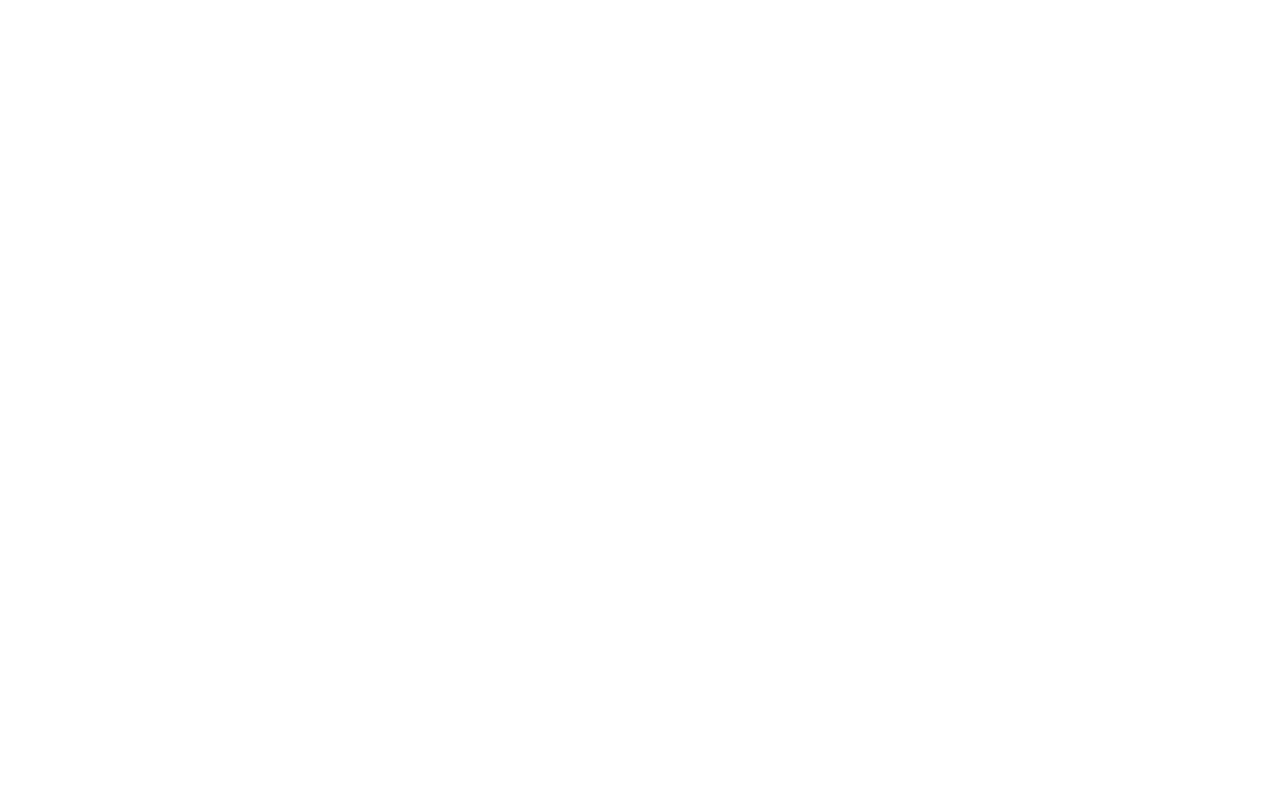
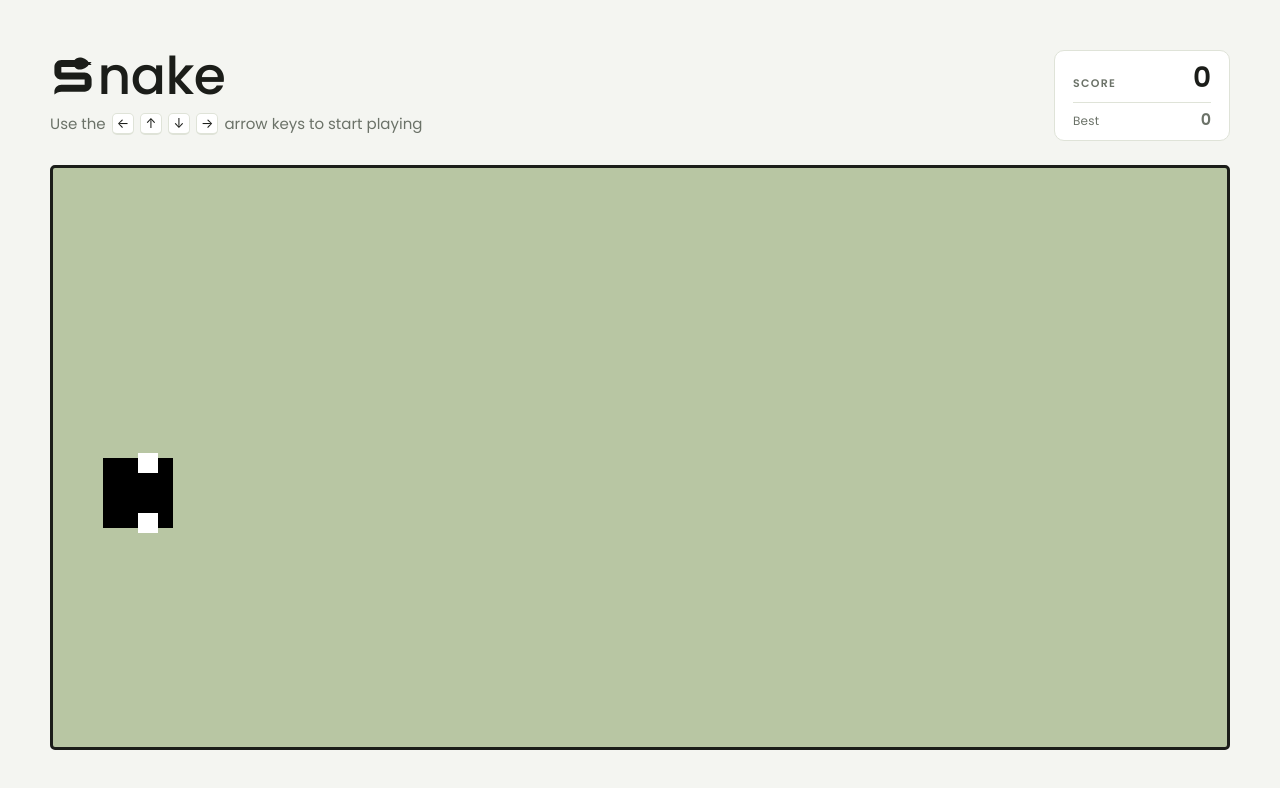
Before and after one commit to anxaljk-sandbox/web-snake-game, a website built with Vite: page index.html in a window 1280 px wide. Built offline with nearby package versions, Linux system fonts and the light colour scheme.

Commit message:
feat: implement snake head that moves when arrow keys are pressed

```diff
--- a/index.html
+++ b/index.html
@@ -1,13 +1,43 @@
 <!doctype html>
 <html lang="en">
 <head>
-    <meta charset="UTF-8"/>
-    <link rel="icon" type="image/svg+xml" href="/favicon.svg"/>
+    <meta charset="UTF-8" />
+    <meta name="viewport" content="width=device-width, initial-scale=1.0" />
+    <link rel="icon" type="image/svg+xml" href="/favicon.svg" />
+    <link rel="preconnect" href="https://fonts.googleapis.com" />
+    <link rel="preconnect" href="https://fonts.gstatic.com" crossorigin />
+    <link rel="stylesheet" href="https://fonts.googleapis.com/css2?family=Poppins:wght@400;500;600&display=swap" />
     <link rel="stylesheet" type="text/css" href="/src/style.css" />
-    <meta name="viewport" content="width=device-width, initial-scale=1.0"/>
-    <title>web-snake-game</title>
+    <script type="module" src="src/main.ts" defer></script>
+    <title>Snake Game</title>
 </head>
 <body>
-    <script type="module" src="src/main.ts"></script>
+    <header class="app-header">
+        <div class="app-header__intro">
+            <h1 class="title" aria-label="Snake">
+                <span class="title__glyph" aria-hidden="true"></span><span aria-hidden="true">nake</span>
+            </h1>
+            <p class="hint">
+                Use the
+                <kbd class="key">&larr;</kbd><kbd class="key">&uarr;</kbd><kbd class="key">&darr;</kbd><kbd class="key">&rarr;</kbd>
+                arrow keys to start playing
+            </p>
+        </div>
+
+        <div class="score-panel">
+            <div class="score-panel__row">
+                <span class="score-panel__label">Score</span>
+                <span class="score-panel__value" id="score-value">0</span>
+            </div>
+            <div class="score-panel__row score-panel__row--sub">
+                <span class="score-panel__label score-panel__label--sub">Best</span>
+                <span class="score-panel__value score-panel__value--sub" id="high-score-value">0</span>
+            </div>
+        </div>
+    </header>
+
+    <main class="game-area">
+        <canvas id="game-canvas"></canvas>
+    </main>
 </body>
 </html>
--- /dev/null
+++ b/src/controller/SnakeGameController.ts
@@ -0,0 +1,90 @@
+import { Direction } from '../model/Direction';
+import { Snake } from '../model/Snake.ts';
+import type { CanvasView } from '../view/CanvasView.ts';
+
+export class SnakeGameController {
+  static readonly #SNAKE_SPEED = 3;
+  static readonly #KEY_TO_DIRECTION: Record<string, Direction> = {
+    ArrowUp: Direction.Up,
+    ArrowDown: Direction.Down,
+    ArrowLeft: Direction.Left,
+    ArrowRight: Direction.Right,
+  };
+  static readonly #OPPOSITE_DIRECTION: Record<Direction, Direction> = {
+    [Direction.Up]: Direction.Down,
+    [Direction.Down]: Direction.Up,
+    [Direction.Left]: Direction.Right,
+    [Direction.Right]: Direction.Left,
+  };
+
+  #canvasView: CanvasView;
+  #snake: Snake;
+  #isMoving = false;
+  #currentDirection = Direction.Right;
+
+  constructor(canvasView: CanvasView, xStartingPoint: number, yStartingPoint: number) {
+    this.#canvasView = canvasView;
+    this.#snake = new Snake(xStartingPoint, yStartingPoint);
+
+    this.#createSnake();
+  }
+
+  play() {
+    this.#canvasView.clearRectangle();
+
+    this.#createSnake();
+
+    if (this.#isMoving) {
+      this.#moveSnake();
+    }
+
+    // passing this.play() would invoke it immediately and pass its void return value
+    // requestAnimationFrame, however, needs a function reference, not a call
+    window.requestAnimationFrame(() => this.play());
+  }
+
+  handleKeyDown(event: KeyboardEvent) {
+    const newDirection = SnakeGameController.#KEY_TO_DIRECTION[event.key];
+
+    if (newDirection === undefined || newDirection === SnakeGameController.#OPPOSITE_DIRECTION[this.#currentDirection]) {
+      return;
+    }
+
+    this.#currentDirection = newDirection;
+    this.#isMoving = true;
+  }
+
+  #createSnake() {
+    for (let tile of this.#snake.body) {
+      this.#canvasView.drawRectangle('black', tile);
+    }
+    for (let eye of this.#snake.getSnakeEyes(this.#currentDirection)) {
+      this.#canvasView.drawRectangle('white', eye);
+    }
+  }
+
+  #moveSnake() {
+    switch (this.#currentDirection) {
+      case Direction.Up:
+        for (let bodyPart of this.#snake.body) {
+          bodyPart.yPosition -= SnakeGameController.#SNAKE_SPEED;
+        }
+        break;
+      case Direction.Down:
+        for (let bodyPart of this.#snake.body) {
+          bodyPart.yPosition += SnakeGameController.#SNAKE_SPEED;
+        }
+        break;
+      case Direction.Left:
+        for (let bodyPart of this.#snake.body) {
+          bodyPart.xPosition -= SnakeGameController.#SNAKE_SPEED;
+        }
+        break;
+      case Direction.Right:
+        for (let bodyPart of this.#snake.body) {
+          bodyPart.xPosition += SnakeGameController.#SNAKE_SPEED;
+        }
+        break;
+    }
+  }
+}
--- a/src/main.ts
+++ b/src/main.ts
@@ -0,0 +1,24 @@
+import { SnakeGameController } from './controller/SnakeGameController.ts';
+import { CanvasView } from './view/CanvasView.ts';
+
+const gameCanvas = document.getElementById('game-canvas')! as HTMLCanvasElement;
+const canvasView = new CanvasView(gameCanvas);
+let snakeGameController: SnakeGameController;
+
+function main() {
+  canvasView.resizeCanvas();
+
+  snakeGameController = new SnakeGameController(canvasView, 50, gameCanvas.height / 2);
+  snakeGameController.play();
+}
+
+// giving the bare reference to canvasView.resizeCanvas would grab the function itself and detach it from CanvasView, so this becomes undefined
+window.addEventListener('resize', () => {
+  canvasView.resizeCanvas();
+});
+
+document.addEventListener('keydown', (event) => {
+  snakeGameController.handleKeyDown(event);
+});
+
+main();
--- /dev/null
+++ b/src/model/Direction.ts
@@ -0,0 +1,6 @@
+export enum Direction {
+  Up,
+  Down,
+  Left,
+  Right,
+}
--- /dev/null
+++ b/src/model/Snake.ts
@@ -0,0 +1,38 @@
+import { Direction } from './Direction.ts';
+import { Tile } from './Tile.ts';
+
+export class Snake {
+  static readonly #SNAKE_EYE_SIZE = 20;
+  static readonly #EYE_OFFSETS = {
+    [Direction.Up]: [{ deltaX: -5, deltaY: 15 }, { deltaX: 55, deltaY: 15 }],
+    [Direction.Down]: [{ deltaX: -5, deltaY: 35 }, { deltaX: 55, deltaY: 35 }],
+    [Direction.Left]: [{ deltaX: 15, deltaY: 55 }, { deltaX: 15, deltaY: -5 }],
+    [Direction.Right]: [{ deltaX: 35, deltaY: 55 }, { deltaX: 35, deltaY: -5 }],
+  };
+
+  readonly #body: Array<Tile>;
+
+  constructor(xStartingPoint: number, yStartingPoint: number) {
+    this.#body = [new Tile(xStartingPoint, yStartingPoint)];
+  }
+
+  get body() {
+    return this.#body;
+  }
+
+  getSnakeEyes(currentDirection: Direction) {
+    let snakeEyes: Array<Tile> = [];
+
+    for (let i = 0; i <= 1; i++) {
+      snakeEyes.push(new Tile(this.#body[0].xPosition, this.#body[0].yPosition, Snake.#SNAKE_EYE_SIZE, Snake.#SNAKE_EYE_SIZE));
+    }
+
+    const offsets = Snake.#EYE_OFFSETS[currentDirection];
+    snakeEyes.forEach((eye, i) => {
+      eye.xPosition += offsets[i].deltaX;
+      eye.yPosition += offsets[i].deltaY;
+    });
+
+    return snakeEyes;
+  }
+}
--- /dev/null
+++ b/src/model/Tile.ts
@@ -0,0 +1,40 @@
+export class Tile {
+  static readonly #DEFAULT_TILE_SIZE = 70;
+
+  readonly #width: number;
+  readonly #height: number;
+
+  #xPosition: number;
+  #yPosition: number;
+
+  constructor(xPosition: number, yPosition: number, width?: number, height?: number) {
+    this.#xPosition = xPosition;
+    this.#yPosition = yPosition;
+    this.#width = width ?? Tile.#DEFAULT_TILE_SIZE;
+    this.#height = height ?? Tile.#DEFAULT_TILE_SIZE;
+  }
+
+  get xPosition() {
+    return this.#xPosition;
+  }
+
+  set xPosition(value: number) {
+    this.#xPosition = value;
+  }
+
+  get yPosition() {
+    return this.#yPosition;
+  }
+
+  set yPosition(value: number) {
+    this.#yPosition = value;
+  }
+
+  get width() {
+    return this.#width;
+  }
+
+  get height() {
+    return this.#height;
+  }
+}
--- a/src/style.css
+++ b/src/style.css
@@ -0,0 +1,151 @@
+:root {
+  --color-bg: #f4f5f1;
+  --color-ink: #1b1d19;
+  --color-muted: #6b7268;
+  --color-line: #dfe3d8;
+  --color-panel: #ffffff;
+  --color-screen: #b8c6a3;
+
+  --font-sans: "Poppins", system-ui, -apple-system, "Segoe UI", Roboto, Helvetica, Arial, sans-serif;
+
+  --space-page: clamp(20px, 4vw, 50px);
+  --radius-screen: 5px;
+  --radius-panel: 10px;
+}
+
+*,
+*::before,
+*::after {
+  box-sizing: border-box;
+}
+
+body {
+  margin: 0;
+  padding: var(--space-page);
+  height: 100dvh;
+  display: flex;
+  flex-direction: column;
+  gap: clamp(20px, 3vh, 32px);
+  background: var(--color-bg);
+  color: var(--color-ink);
+  font-family: var(--font-sans), sans-serif;
+  -webkit-font-smoothing: antialiased;
+}
+
+.app-header {
+  display: flex;
+  align-items: flex-start;
+  justify-content: space-between;
+  gap: 24px;
+  flex-wrap: wrap;
+}
+
+.title {
+  margin: 0;
+  font-size: clamp(2rem, 5vw, 3.25rem);
+  font-weight: 500;
+  letter-spacing: -0.01em;
+  line-height: 1;
+}
+
+.title__glyph {
+  display: inline-block;
+  width: 0.875em;
+  height: 0.875em;
+  margin-right: 0.04em;
+  vertical-align: -0.0875em;
+  background-color: currentColor;
+  -webkit-mask: url("/favicon.svg") no-repeat center / contain;
+  mask: url("/favicon.svg") no-repeat center / contain;
+}
+
+.hint {
+  margin: 10px 0 0;
+  display: flex;
+  align-items: center;
+  flex-wrap: wrap;
+  gap: 6px;
+  font-size: 0.9375rem;
+  font-weight: 400;
+  color: var(--color-muted);
+}
+
+.key {
+  display: inline-flex;
+  align-items: center;
+  justify-content: center;
+  min-width: 22px;
+  height: 22px;
+  padding: 0 4px;
+  font: inherit;
+  font-size: 0.8125rem;
+  line-height: 1;
+  color: var(--color-ink);
+  background: var(--color-panel);
+  border: 1px solid var(--color-line);
+  border-bottom-width: 2px;
+  border-radius: 5px;
+}
+
+.score-panel {
+  min-width: 176px;
+  padding: 12px 18px 10px;
+  background: var(--color-panel);
+  border: 1px solid var(--color-line);
+  border-radius: var(--radius-panel);
+}
+
+.score-panel__row {
+  display: flex;
+  align-items: baseline;
+  justify-content: space-between;
+  gap: 18px;
+}
+
+.score-panel__row--sub {
+  margin-top: 8px;
+  padding-top: 8px;
+  border-top: 1px solid var(--color-line);
+}
+
+.score-panel__label {
+  font-size: 0.6875rem;
+  font-weight: 600;
+  letter-spacing: 0.12em;
+  text-transform: uppercase;
+  color: var(--color-muted);
+}
+
+.score-panel__label--sub {
+  font-size: 0.75rem;
+  font-weight: 400;
+  letter-spacing: 0.02em;
+  text-transform: none;
+}
+
+.score-panel__value {
+  font-size: 1.75rem;
+  font-weight: 600;
+  line-height: 1.1;
+  font-variant-numeric: tabular-nums;
+}
+
+.score-panel__value--sub {
+  font-size: 1rem;
+  font-weight: 600;
+  color: var(--color-muted);
+}
+
+.game-area {
+  flex: 1;
+  min-height: 0;
+  min-width: 0;
+  overflow: hidden;
+  background: var(--color-screen);
+  border: 3px solid var(--color-ink);
+  border-radius: var(--radius-screen);
+}
+
+#game-canvas {
+  display: block;
+}
--- /dev/null
+++ b/src/view/CanvasView.ts
@@ -0,0 +1,42 @@
+import type { Tile } from '../model/Tile.ts';
+
+export class CanvasView {
+  #gameCanvas: HTMLCanvasElement;
+  #gameCanvasContainer: HTMLElement;
+  #gameCanvasContext: CanvasRenderingContext2D;
+
+  constructor(gameCanvas: HTMLCanvasElement) {
+    const context = gameCanvas.getContext('2d');
+    if (!context) {
+      throw new Error('Could not get a 2D rendering context for the game canvas');
+    }
+
+    const container = gameCanvas.parentElement;
+    if (!container) {
+      throw new Error('The game canvas must be nested inside a container element');
+    }
+
+    this.#gameCanvas = gameCanvas;
+    this.#gameCanvasContainer = container;
+    this.#gameCanvasContext = context;
+  }
+
+  resizeCanvas() {
+    this.#gameCanvas.width = this.#gameCanvasContainer.clientWidth;
+    this.#gameCanvas.height = this.#gameCanvasContainer.clientHeight;
+  }
+
+  clearRectangle() {
+    this.#gameCanvasContext.clearRect(0, 0, this.#gameCanvas.width, this.#gameCanvas.height);
+  }
+
+  drawRectangle(color: string, tile: Tile) {
+    this.#gameCanvasContext.fillStyle = color;
+    this.#gameCanvasContext.fillRect(
+      tile.xPosition,
+      tile.yPosition,
+      tile.width,
+      tile.height,
+    );
+  }
+}
--- a/tsconfig.json
+++ b/tsconfig.json
@@ -17,7 +17,6 @@
     /* Linting */
     "noUnusedLocals": true,
     "noUnusedParameters": true,
-    "erasableSyntaxOnly": true,
     "noFallthroughCasesInSwitch": true
   },
   "include": ["src"]
--- /dev/null
+++ b/vite.config.ts
@@ -0,0 +1,5 @@
+import { defineConfig } from "vite";
+
+export default defineConfig({
+  clearScreen: false,
+});
```
